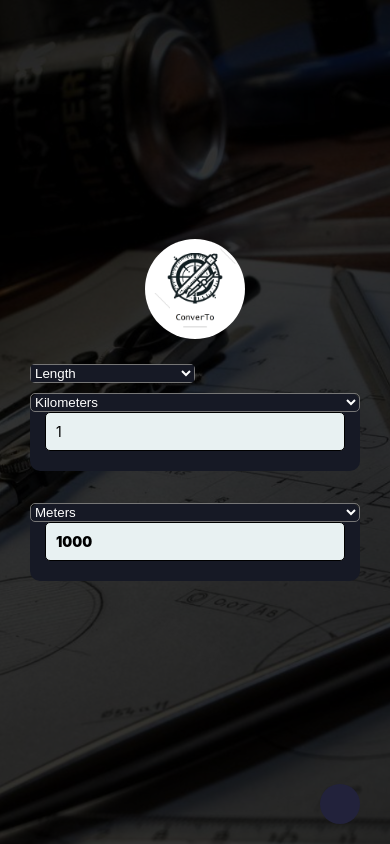
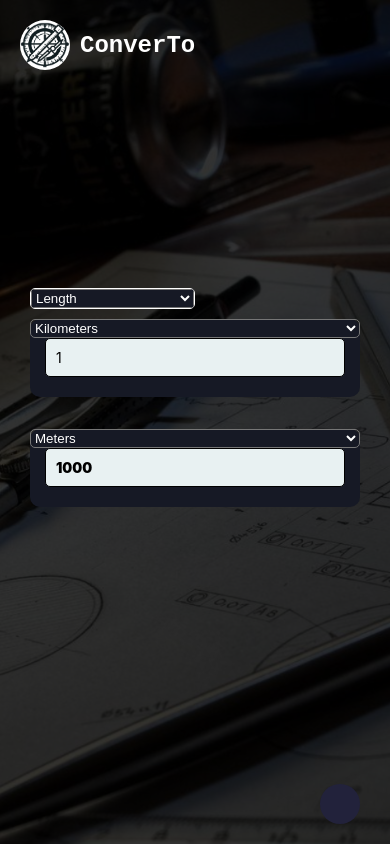
Before and after one commit to darshan-dinesh-mp/converto-app, a React Native app: screen /Home in a window 390 px wide. Built offline with nearby package versions, Linux system fonts and the light colour scheme; some icons are missing.

Commit message:
pending styles

```diff
--- a/Screens/HomeScreen.tsx
+++ b/Screens/HomeScreen.tsx
@@ -42,11 +42,14 @@ const HomeScreen = () => {
             style={styles.imageBackground}
         >
             <View style={{ padding: 30, backgroundColor: 'rgba(0,0,0,0.8)', height: '100%', width: '100%', display: 'flex', justifyContent: 'center' }}>
-                <Image
-                    source={require('../assets/app_logo_2.png')}
-                    style={styles.logo}
-                    resizeMode="contain"
-                />
+                <View style={{ position: 'absolute', top: 20, left: 20, display: 'flex', flexDirection: 'row', alignItems: 'center', justifyContent: 'flex-start', gap: 10 }}>
+                    <Image
+                        source={require('../assets/app_logo_nav.png')}
+                        style={styles.logo}
+                        resizeMode="contain"
+                    />
+                    <Text style={{ color: 'white', fontWeight: '900', fontSize: 24, fontFamily: 'monospace' }}>ConverTo</Text>
+                </View>
                 <View style={styles.pickerContainer}>
                     <Picker
                         selectedValue={optionValue}
@@ -130,19 +133,17 @@ const styles = StyleSheet.create({
         alignItems: 'center',
     },
     logo: {
-        width: 100,
-        height: 100,
-        margin: 25,
-        display: 'flex',
-        flexDirection: 'row',
-        alignSelf: 'center',
-        justifyContent: 'center',
+        width: 50,
+        height: 50,
         borderRadius: 50,
+        backgroundColor: 'white',
     },
     pickerContainer: {
         width: '50%',
         marginBottom: 10,
         borderRadius: 5,
+        borderWidth: 0.5,
+        borderColor: 'white',
         overflow: 'hidden',
     },
     picker: {
--- a/Screens/LoadingScreen.tsx
+++ b/Screens/LoadingScreen.tsx
@@ -22,7 +22,7 @@ const LoadingScreen = ({ navigation }) => {
 
         const timeout = setTimeout(() => {
             navigation.replace('Home');
-        }, 50000);
+        }, 4000);
 
         return () => {
             clearInterval(interval);
@@ -32,15 +32,13 @@ const LoadingScreen = ({ navigation }) => {
 
     return (
         <View style={styles.container}>
-
             <Image
                 source={require('../assets/app_logo_2.png')}
                 style={styles.logo}
                 resizeMode="contain"
             />
-            <Text style={styles.welcomeText}>Welcome!</Text>
-            <Text style={{ marginBottom: 20, color: 'black' }}>Your All-in-One Unit Conversion App</Text>
-            <View style={{ display: 'flex', flexDirection: 'row', alignItems: 'center', justifyContent: 'center', gap: 5 }}>
+            <Text style={styles.welcomeText}>Your All-in-One Unit Conversion App</Text>
+            <View style={{ position: 'absolute', bottom: 70, display: 'flex', flexDirection: 'row', alignItems: 'center', justifyContent: 'center', gap: 5 }}>
                 <Text style={{ color: 'black', fontWeight: '500' }}>loading</Text>
                 <Image
                     source={require('../assets/loading.gif')}
@@ -60,21 +58,18 @@ const styles = StyleSheet.create({
         backgroundColor: 'white',
     },
     logo: {
-        width: 200,
-        height: 200,
+        width: 250,
+        height: 250,
+        borderColor: 'black',
         marginBottom: 20,
-        borderRadius: 500,
-        borderWidth: 1,
-        borderColor: 'black',
-        elevation: 5,
     },
     gif: {
         width: 30,
         height: 30,
     },
     welcomeText: {
-        fontSize: 24,
-        fontWeight: '900',
+        fontSize: 20,
+        fontWeight: '700',
         marginBottom: 10,
         color: 'black'
     },
```
Also changed, not shown: assets/app_logo_2.png, assets/app_logo_nav.png (added).
